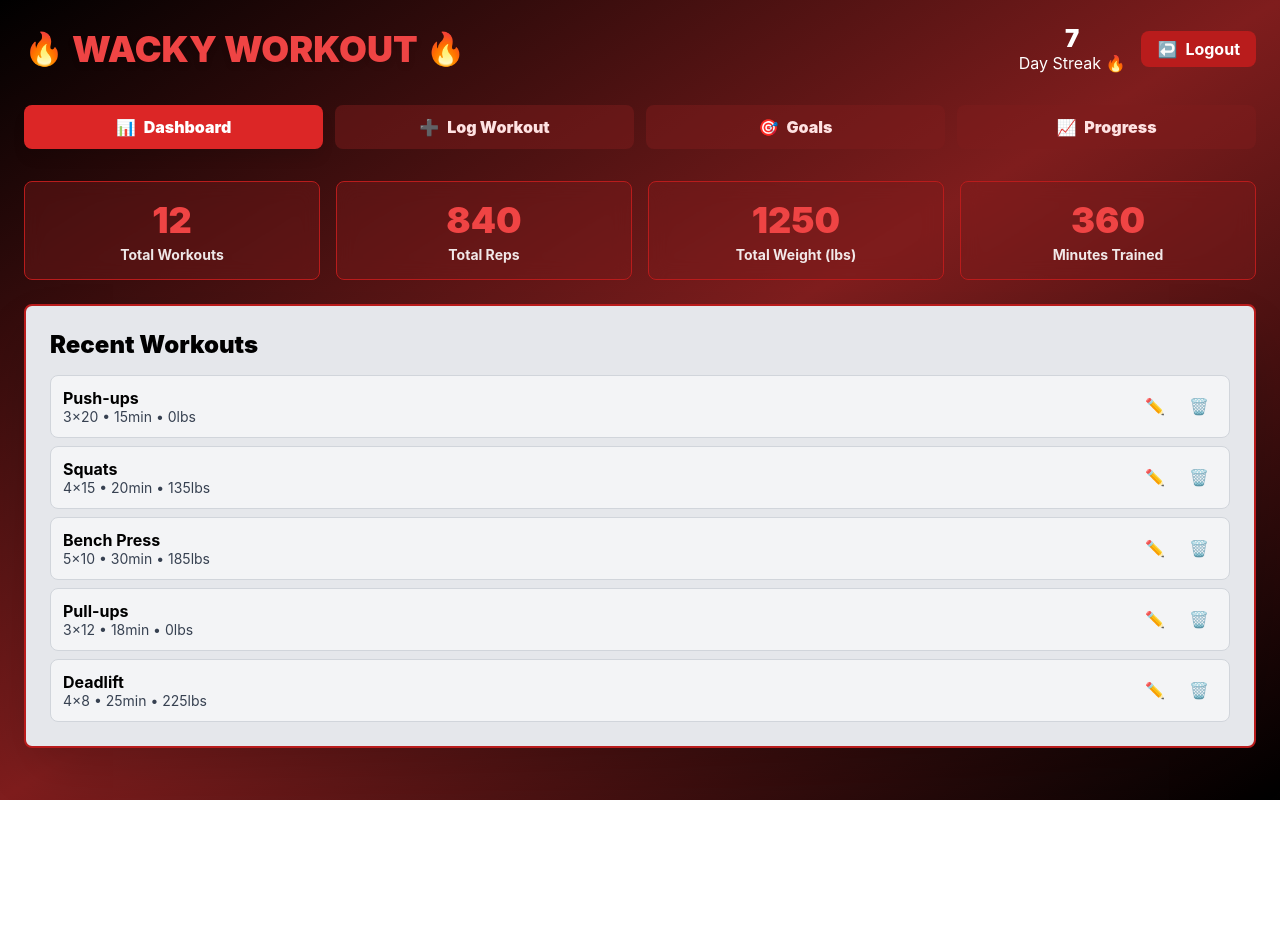
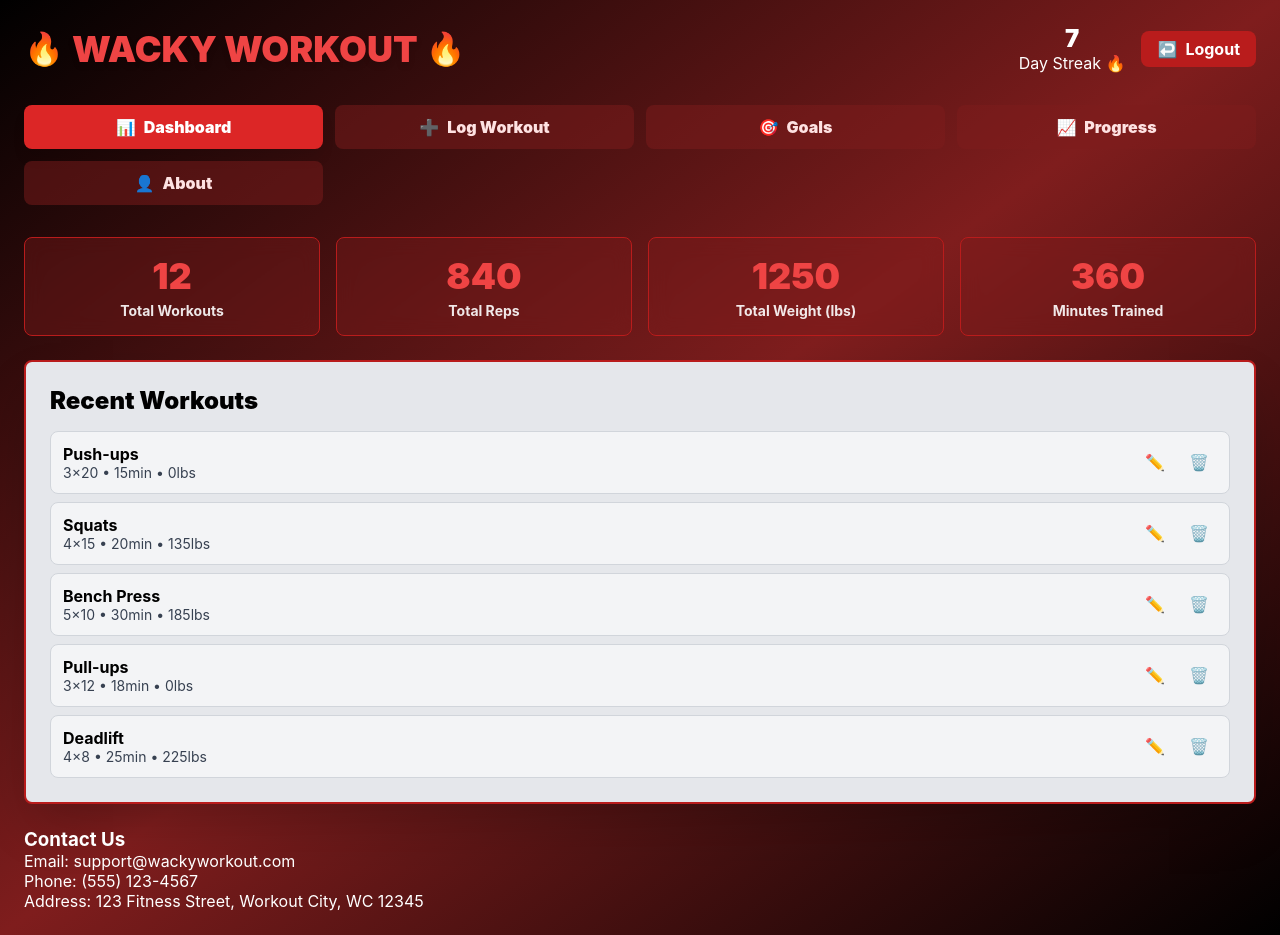
Before and after one commit to RileyKabatoff/WackyWorkout, a plain HTML site: page index.html in a window 1280 px wide. Before the commit the page ends 800 px from the top, so only its background shows below. Drawn offline with Linux system fonts and the light colour scheme.

Commit message:
Update index.html
added a bunch of stuff for the assignment

```diff
--- a/index.html
+++ b/index.html
@@ -1,13 +1,33 @@
 <!DOCTYPE html>
 <html lang="en">
 <head>
+  <!--Meta charset defines character encoding for the webpage -->
   <meta charset="UTF-8">
+
+  <!--Viewport meta tag ensures proper rendering on mobile devices by setting width to device width and initial zoom level -->
   <meta name="viewport" content="width=device-width, initial-scale=1.0">
+
+  <!--Meta description helps search engines understand page content and appears in search results -->
+  <meta name="description" content="Track your fitness journey with Wacky Workout Tracker. Log workouts, set goals, and monitor your progress with our easy-to-use fitness dashboard.">
+
+  <!--Meta keywords help search engines categorize the content of the page -->
+  <meta name="keywords" content="workout tracker, fitness app, exercise log, fitness goals, workout dashboard, fitness progress">
+
+  <!--Author meta tag identifies the content creator for search engines -->
+  <meta name="author" content="Wacky Workout Team">
+
+  <!--Browser tab title and icon -->
   <title>Dashboard - Wacky Workout Tracker</title>
+
+  <!--Favicon displays icon in browser tab -->
+  <link rel="icon" href="Media/favicon.ico" type="image/x-icon">
+
+  <!--This is a RELATIVE URL - links to CSS file within the project folder structure -->
   <link rel="stylesheet" href="styles.css">
 </head>
 <body>
 
+  <!--This is a BLOCK ELEMENT - div creates a block-level container that takes full width -->
   <div class="container">
     <header class="header">
       <div class="header-left">
@@ -20,6 +40,7 @@
           <div class="streak-number">7</div>
           <div class="streak-label">Day Streak 🔥</div>
         </div>
+        <!--NAVIGATION - Links to login page-->
         <a href="login.html" class="btn-logout" style="text-decoration: none;">
           <span>↩️</span>
           Logout
@@ -27,8 +48,9 @@
       </div>
     </header>
 
+    <!--NAVIGATION - Nav element provides navigation links to all main pages of the site -->
     <nav class="nav-tabs">
-      <a href="dashboard.html" class="nav-tab active">
+      <a href="index.html" class="nav-tab active">
         <span>📊</span>
         Dashboard
       </a>
@@ -44,8 +66,13 @@
         <span>📈</span>
         Progress
       </a>
+      <a href="about.html" class="nav-tab">
+        <span>👤</span>
+        About
+      </a>
     </nav>
 
+    <!--SCHEMATIC STRUCTURE ELEMENT - main defines the primary content of the page -->
     <main>
       <div class="stats-grid">
         <div class="stat-card">
@@ -121,6 +148,16 @@
         </div>
       </div>
     </main>
+
+    <!--Footer provides contact information for the site -->
+    <footer class="footer">
+      <div class="footer-content">
+        <h3>Contact Us</h3>
+        <p>Email: support@wackyworkout.com</p>
+        <p>Phone: (555) 123-4567</p>
+        <p>Address: 123 Fitness Street, Workout City, WC 12345</p>
+      </div>
+    </footer>
   </div>
 
 </body>
```
